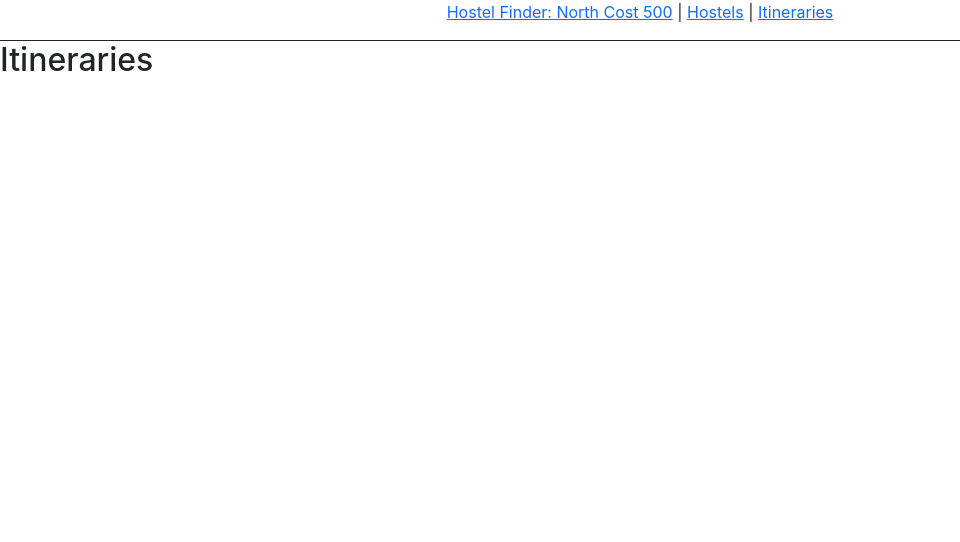
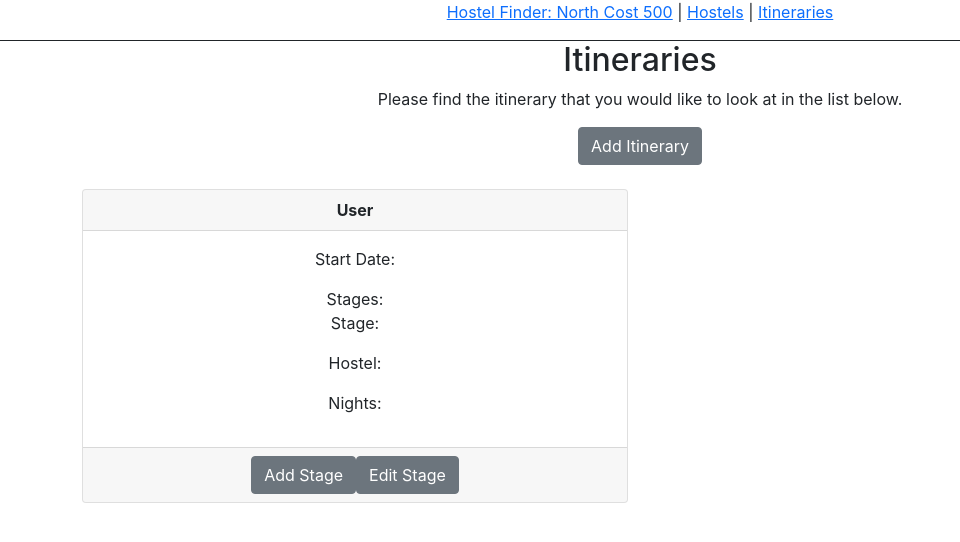
Before and after one commit to charleyrobertson/hostelapp, a React (Create React App) app: page /itineraries in a window 1280 px wide. Shown: the top 542 px of the page, without its empty margins (0-960 px from the left). Built offline with nearby package versions, Linux system fonts and the light colour scheme; no server answers.

Commit message:
Updating itineraries functionality

```diff
--- a/src/components/App/App.js
+++ b/src/components/App/App.js
@@ -8,6 +8,8 @@ import HostelsList from "../Hostels/HostelsList";
 import AddReview from "../Hostels/AddReview"
 import Itineraries from "../Itineraries/Itineraries";
 import ItinerariesList from "../Itineraries/ItinerariesList";
+import AddItinerary from "../Itineraries/AddItinerary";
+import AddStage from "../Itineraries/AddStage";
 
 function App() {
     //Get all hostels
@@ -46,7 +48,7 @@ function App() {
   // GET -- All itineraries
   const [itinerariesList, setItinerariesList] = useState([
     {
-      user: "",
+      user: "User",
       startdate: "",
       stages: [
         {
@@ -91,8 +93,10 @@ function App() {
         <Route path=":id" element={<HostelDisplay />}/>
         <Route path=":id/reviews" element={<AddReview />}/>
       </Route>
-      <Route path="/itineraries" element={<Itineraries />}>
+      <Route path="itineraries" element={<Itineraries />}>
         <Route index element={<ItinerariesList itineraries={itinerariesList}/>}/>
+        <Route path="add" element={<AddItinerary />}/>
+        <Route path="new" element={<AddStage />}/>
       </Route>
       <Route path="*" element={
       <main style={{ padding: "1rem" }}>
--- a/src/components/Hostels/HostelsList.js
+++ b/src/components/Hostels/HostelsList.js
@@ -1,4 +1,4 @@
-import React, { useState } from 'react';
+import React from 'react';
 import { useNavigate, useSearchParams } from 'react-router-dom';
 import Container from "react-bootstrap/Container";
 import Card from "react-bootstrap/Card";
--- /dev/null
+++ b/src/components/Itineraries/AddItinerary.js
@@ -0,0 +1,69 @@
+import React, { useState } from 'react';
+import Button from "react-bootstrap/Button";
+import { useParams,  useNavigate } from 'react-router-dom';
+
+export default function AddItinerary() {
+    let params = useParams();
+
+    let navigate = useNavigate();
+
+    console.log(params);
+
+    const [startDateIn, setStartDate] = useState("");
+    const [userIn, setUser] = useState("");
+
+    const AddItinerary = async () => {
+        const itin = {
+            user: userIn,
+            startDate: startDateIn,
+            stages: []
+        }
+
+        const baseURL = "http://localhost:3000/itineraries/new/" + itin.user ;
+        const rHeaders = {
+        "Content-Type":"application/json",
+        'Accept':'application/json',
+        };
+
+            await fetch(baseURL, {
+                method: "GET",
+                headers: rHeaders,
+                });
+                navigate("/itineraries");
+                console.log(itin);
+            };
+
+        const handleStartDate =  (e) => {
+            setStartDate(e.currentTarget.value);
+        }
+
+        const handleUser=  (e) => {
+            setUser(e.currentTarget.value);
+        }
+
+        return (
+            <div className='text-center'>
+                <h3>Add an Itinerary</h3>
+                <form>
+                <label>
+                    Name:
+                    <input type="text" onChange={handleUser} value={userIn} />
+                </label>
+
+                <label>
+                    Start Date:
+                    <input type="date" onChange={handleStartDate} value={startDateIn} />
+                </label>
+
+                <br/>
+                <Button
+                variant='secondary'
+                onClick={() => {AddItinerary()}}>
+                Add
+                </Button>
+                </form>
+            </div>
+
+        )
+
+}
--- /dev/null
+++ b/src/components/Itineraries/AddStage.js
@@ -0,0 +1,69 @@
+import React, { useState } from 'react';
+import Button from "react-bootstrap/Button";
+import { useParams,  useNavigate } from 'react-router-dom';
+
+export default function AddStage() {
+    let params = useParams();
+    let user = params.user;
+    let navigate = useNavigate();
+
+    console.log(params);
+
+    const [hostelIn, setHostel] = useState("");
+    const [nightsIn, setNights] = useState("");
+    const baseURL = "http://localhost:3000/itineraries/stages/new/" + "Alice";
+    const rHeaders = {
+        "Content-Type":"application/json",
+        'Accept':'application/json',
+    };
+
+    const addStage = async () => {
+        const st = {
+            hostel: hostelIn,
+            nights: nightsIn
+        }
+
+                 await fetch(baseURL, {
+                method: "POST",
+                headers: rHeaders,
+                body: JSON.stringify(st),
+                });
+                console.log(st);
+                navigate("/itineraries/");
+            };
+
+
+        const handleHostel =  (e) => {
+            setHostel(e.currentTarget.value);
+        }
+
+        const handleNights=  (e) => {
+            setNights(e.currentTarget.value);
+        }
+
+
+        return (
+            <div className='text-center'>
+                <h3>Add a Stage</h3>
+                <form>
+                <label>
+                    Hostel:
+                    <input type="text" onChange={handleHostel} value={hostelIn} />
+                </label>
+                <br />
+                <label>
+                    Nights:
+                    <input type="text" onChange={handleNights} value={nightsIn}/>
+                </label>
+                <br/>
+                <Button
+                variant='secondary'
+                onClick={() => {addStage()}}>
+                Add Stage
+                </Button>
+                </form>
+            </div>
+
+        )
+
+}
--- a/src/components/Itineraries/ItinerariesList.js
+++ b/src/components/Itineraries/ItinerariesList.js
@@ -1,15 +1,58 @@
 import React from 'react';
+import Container from "react-bootstrap/Container";
+import Card from "react-bootstrap/Card";
+import Button from "react-bootstrap/Button";
+import Col from "react-bootstrap/Col";
+import Row from "react-bootstrap/Row";
+import { useNavigate } from 'react-router-dom';
 
 export default function ItinerariesList(itineraries) {
-
+    let navigate = useNavigate();
 
     return (
-    <div>
-    <h2>Itineraries</h2>
+    <div className='text-center'>
+    <h2 className='text-center'>Itineraries</h2>
+    <p className='text-center'>Please find the itinerary that you would like to look at in the list below.</p>
+    <Button
 
-    {itineraries.itineraries.map((i) => (
-         <p>{i.user}</p>
-    ))}
+    variant='secondary'
+    onClick={() => {navigate("/itineraries/add")
+    }}>Add Itinerary</Button>
+    <br/>
+    <br/>
+            <Container>
+            <Row xs={1} md={2} className="g-4">
+                {itineraries.itineraries.map((i) => (
+                <Col>
+                    <Card className='text-center'>
+                    <Card.Header>
+                        <strong className="mr-auto">{i.user}</strong>
+                    </Card.Header>
+                        <Card.Body>
+                            <p>Start Date: {""} {i.startdate.slice(0, 10)}</p>
+                            Stages:
+                            {i.stages.map((st) => (
+                                <div>
+                                    <p>Stage: {st.stage}</p>
+                                    <p>Hostel: {st.hostel}</p>
+                                    <p>Nights: {st.nights}</p>
+                                </div>
+                            ))}
+                        </Card.Body>
+                    <Card.Footer>
+                    <Button
+                    variant='secondary'
+                    onClick={() => {navigate("/itineraries/new")}}>
+                        Add Stage</Button>
+                    <Button
+                    variant='secondary'
+                    >Edit Stage</Button>
+                    </Card.Footer>
+                    </Card>
+                </Col>
+                ))}
+                </Row>
+            </Container>
     </div>
     )
 }
```
